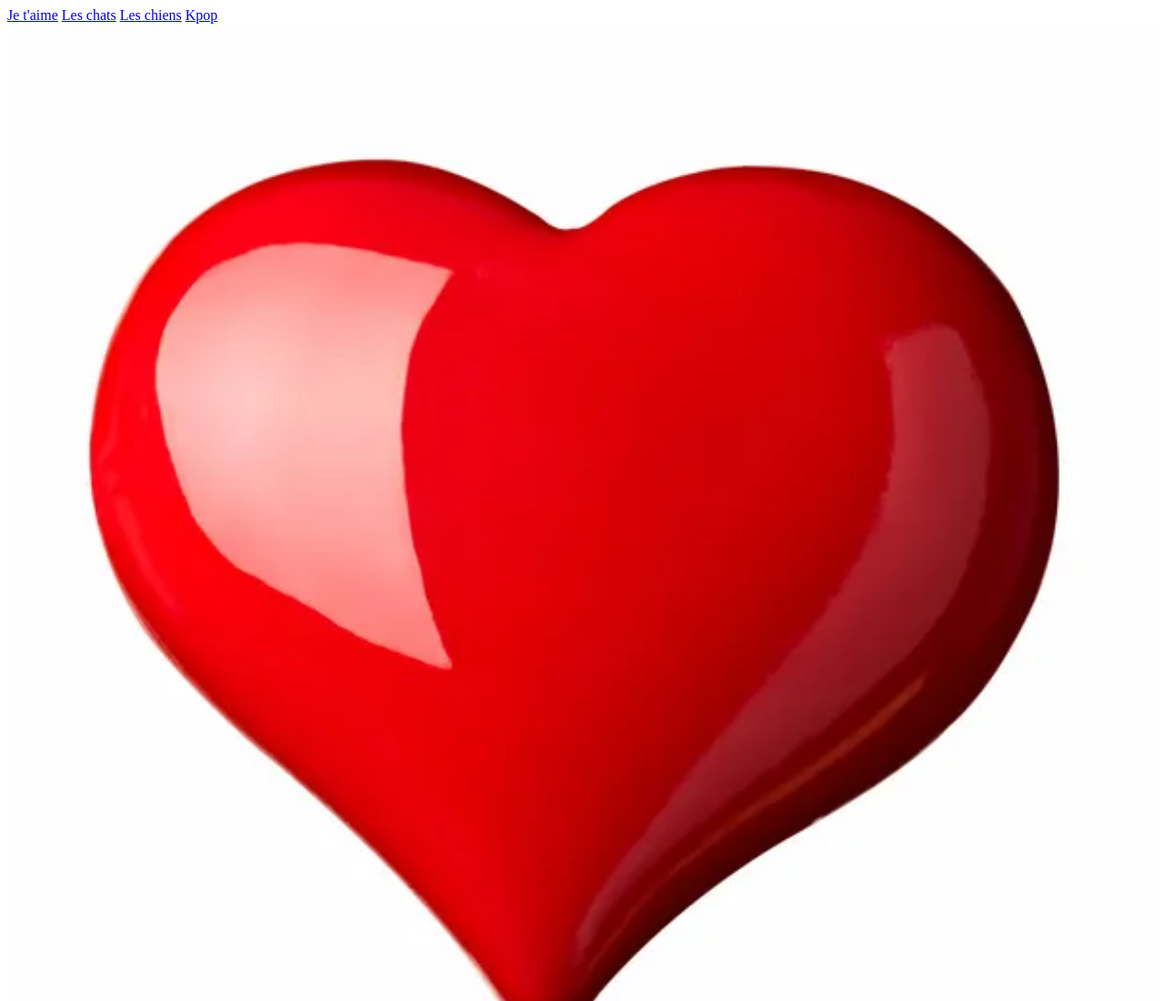
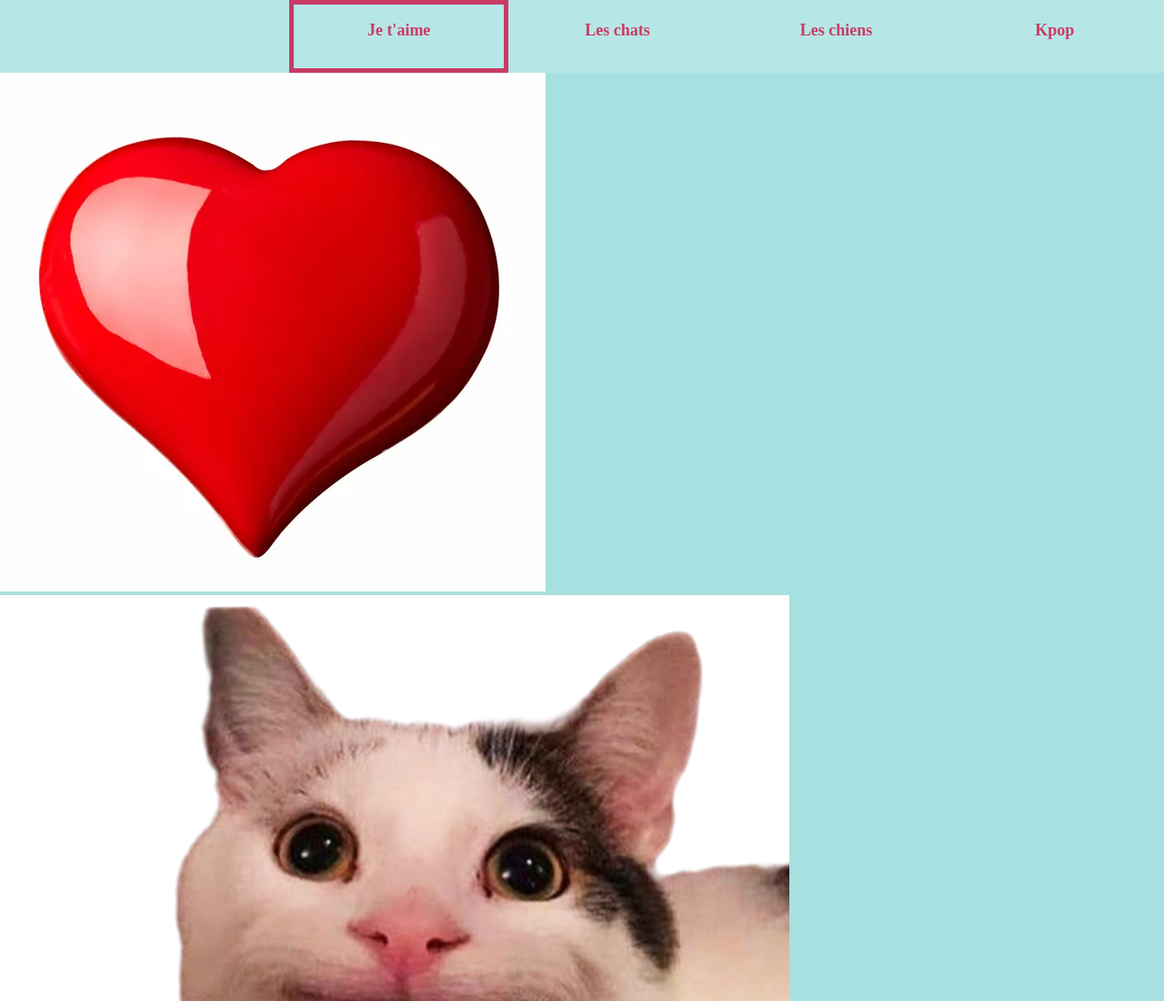
Before and after one commit to Higorami/Higorami.github.io, a plain HTML site: page index.html in a window 1280 px wide. Shown: the top 1100 px of the page at 91% size. Drawn offline with Linux system fonts and the light colour scheme.

Commit message:
Add files via upload

```diff
--- a/app/css/style_main.css
+++ b/app/css/style_main.css
@@ -1,3 +1,53 @@
-img{
- width:100%;
+*
+{
+  padding: 0;
+  margin: 0;
 }
+
+.navigation{
+  width: 100%;
+  margin-bottom: 5%;
+  display: flex;
+  justify-content: right;
+  width: 80%;
+  font-size: 18px;
+  font-weight: 700;
+  background-color: rgba(255, 255, 255, 0.187);
+/* background: linear-gradient(217deg, rgba(255,0,0,.8), rgba(255,0,0,0) 70.71%),
+          linear-gradient(127deg, rgba(0,255,0,.8), rgba(0,255,0,0) 70.71%),
+          linear-gradient(336deg, rgba(0,0,255,.8), rgba(0,0,255,0) 70.71%); */
+  position: fixed;
+  width: 100%;
+  height: 80px;
+  z-index: 10;
+  backdrop-filter: blur(4px);
+}
+
+.top{
+  height:80px;
+}
+
+a{
+  color: #CA3C66;
+  text-decoration: none;
+  text-align: center;
+  border:thick solid transparent;
+  background-color:;
+  padding-top: 1em;
+  width: 18%;
+}
+
+a:hover{
+  border:thick solid #CA3C66;
+  color: #E8AABE;
+  background-color: #CA3C66;
+  transition: 0.4s;
+}
+
+.focus_page{
+    border:thick solid #CA3C66;
+}
+
+body{
+  background-color: #A7E0E0;
+}
```
